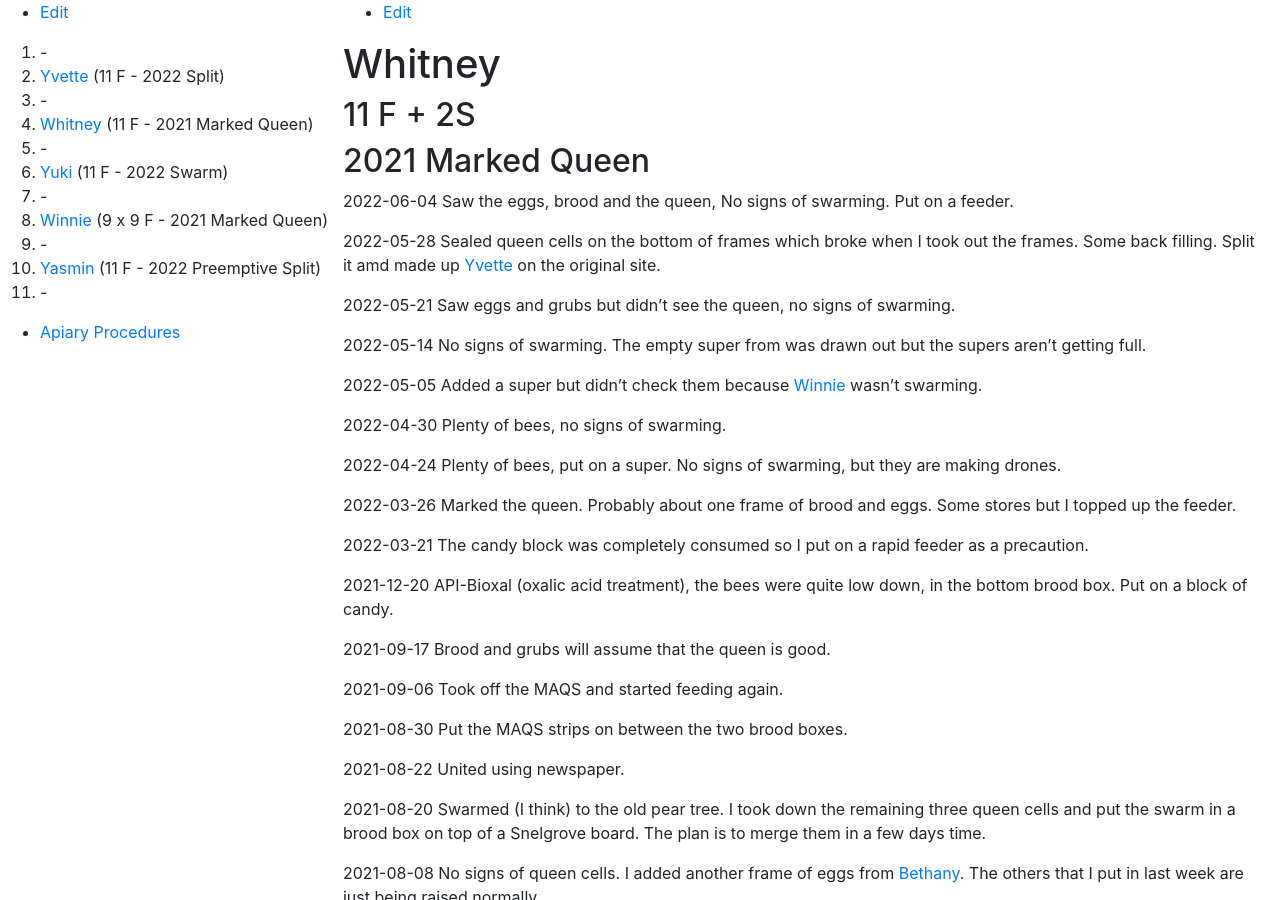
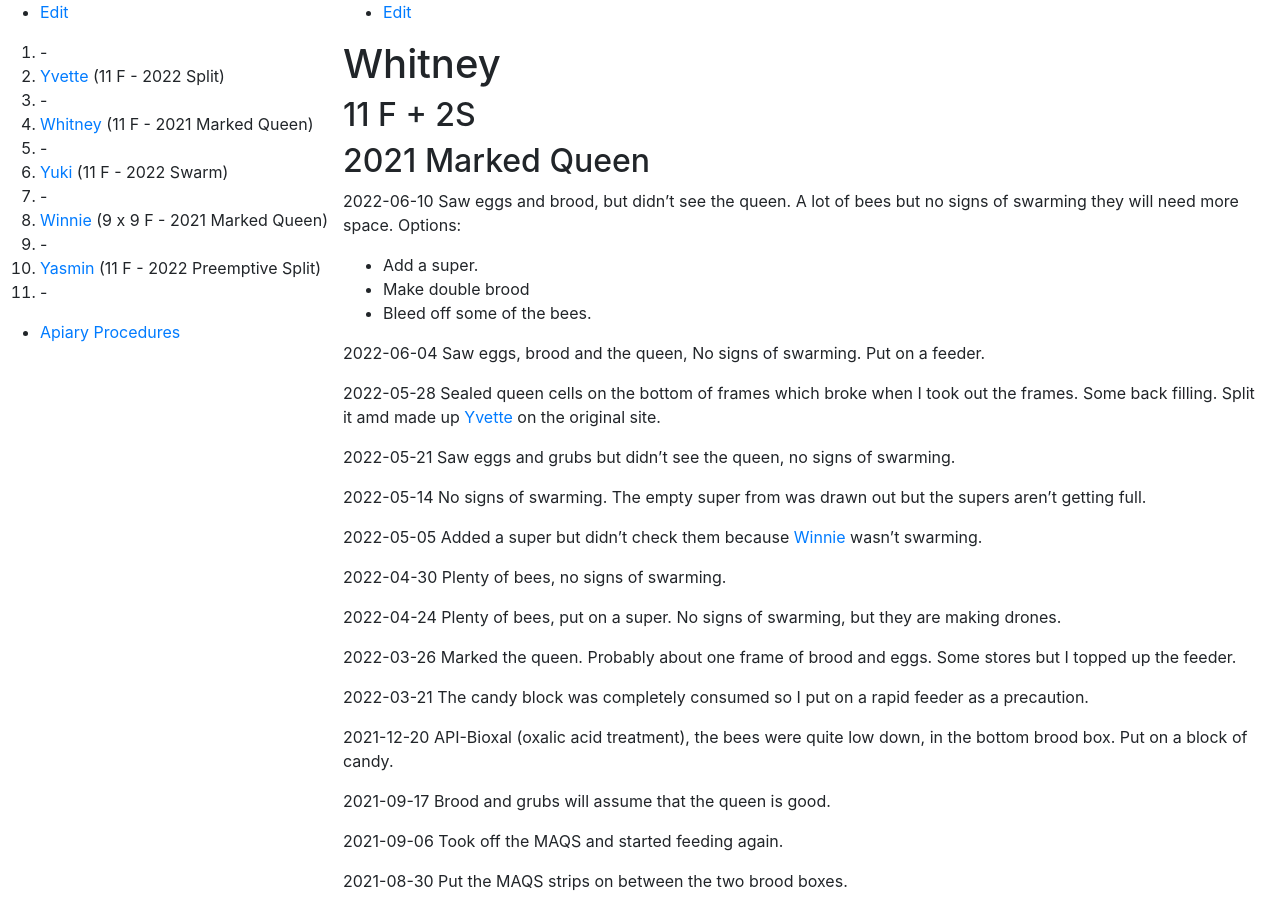
Before and after one commit to joejcollins/rhapsody-angel, a Jekyll site: the page built from queens/2021-whitney.md, in a window 1280 px wide and 900 px high. Built offline with Jekyll 4.4.1, drawn with Linux system fonts in a browser that asks for light colours; our own code applies the rules of GitHub Pages for plain Markdown files.

Commit message:
Inspection

```diff
--- a/queens/2021-whitney.md
+++ b/queens/2021-whitney.md
@@ -4,7 +4,13 @@
 
 ## 2021 Marked Queen
 
-2022-06-04 Saw the eggs, brood and the queen,  No signs of swarming.  Put on a feeder.
+2022-06-10 Saw eggs and brood, but didn't see the queen.  A lot of bees but no signs of swarming they will need more space.  Options:
+
+  * Add a super.
+  * Make double brood
+  * Bleed off some of the bees.
+
+2022-06-04 Saw eggs, brood and the queen,  No signs of swarming.  Put on a feeder.
 
 2022-05-28 Sealed queen cells on the bottom of frames which broke when I took out the frames.  Some back filling.  Split it amd made up [Yvette]({{ site.baseurl }}/queens/2022-yvette.html) on the original site.
 
```
